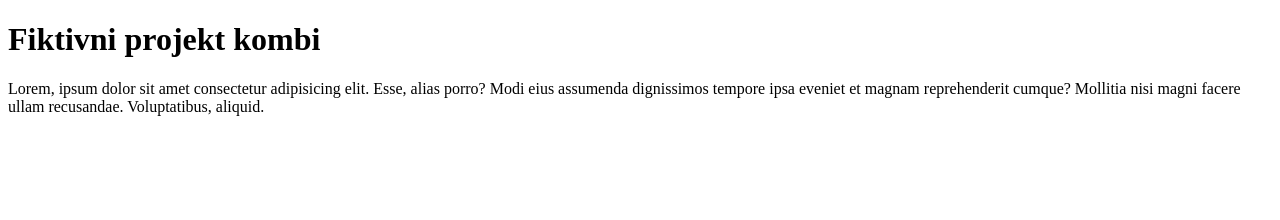
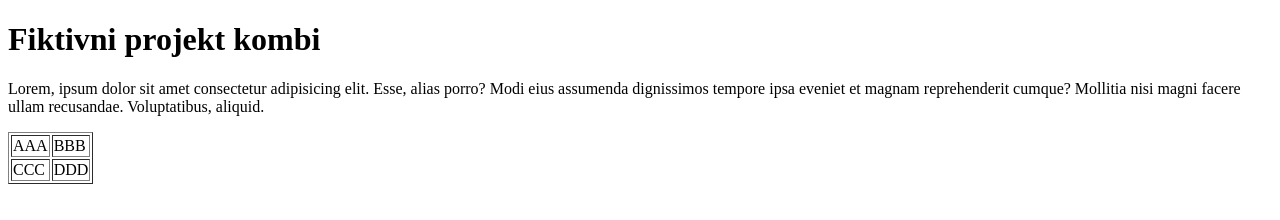
Before and after one commit to drop893/fiktivni-projekt-kombi, a plain HTML site: page index.html in a window 1280 px wide. Drawn offline with Linux system fonts and the light colour scheme.

Commit message:
pridal jsme tabulku

```diff
--- a/index.html
+++ b/index.html
@@ -10,6 +10,17 @@
 
     <p>Lorem, ipsum dolor sit amet consectetur adipisicing elit. Esse, alias porro? Modi eius assumenda dignissimos tempore ipsa eveniet et magnam reprehenderit cumque? Mollitia nisi magni facere ullam recusandae. Voluptatibus, aliquid.</p>
 
+    <table border="1px solid">
+        <tr>
+            <td>AAA</td>
+            <td>BBB</td>
+        </tr>
+        <tr>
+            <td>CCC</td>
+            <td>DDD</td>
+        </tr>
+    </table>
+
     <!-- ctrl + shift + P -->
     <!-- git:clone -->
 </body>
```
